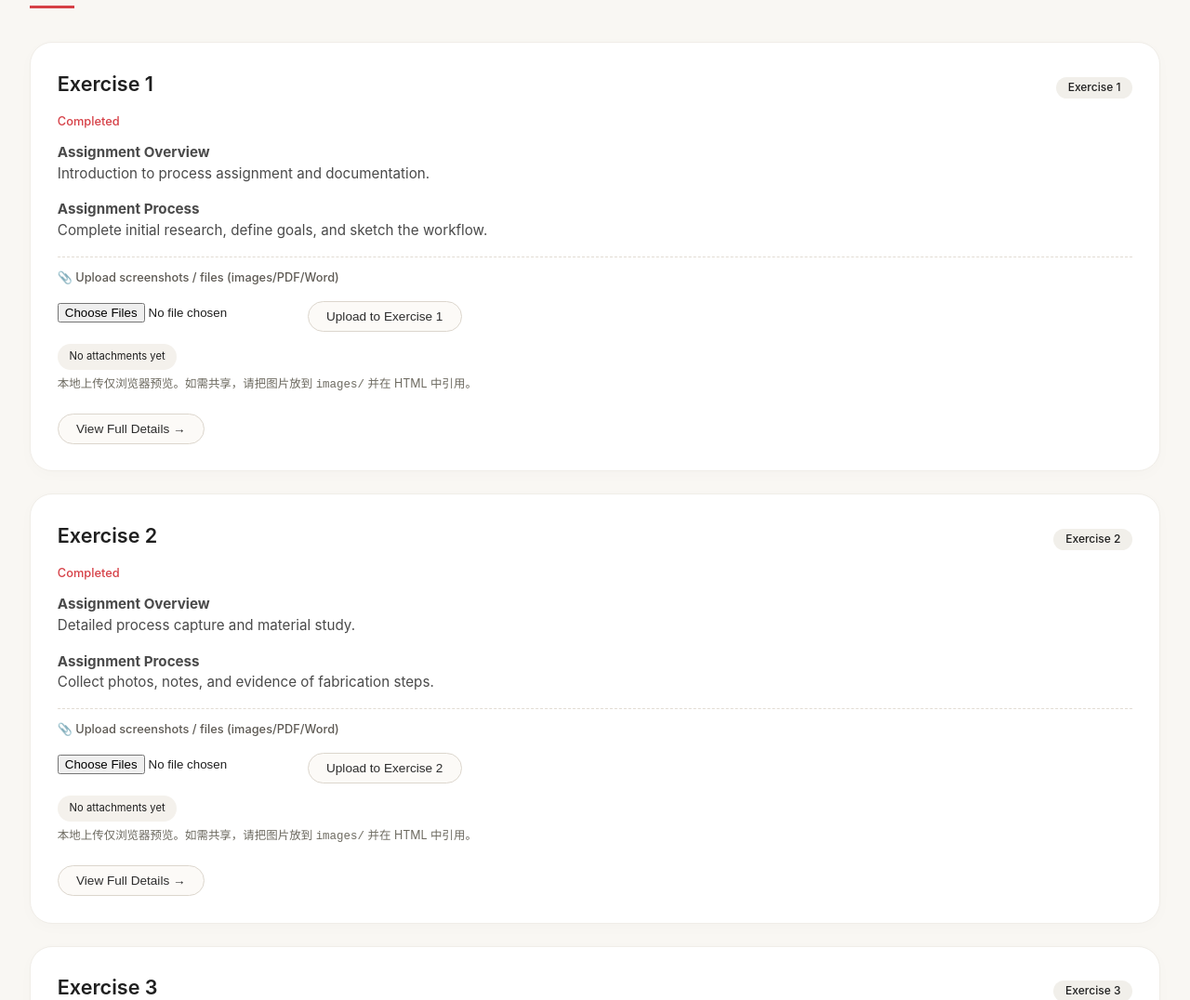
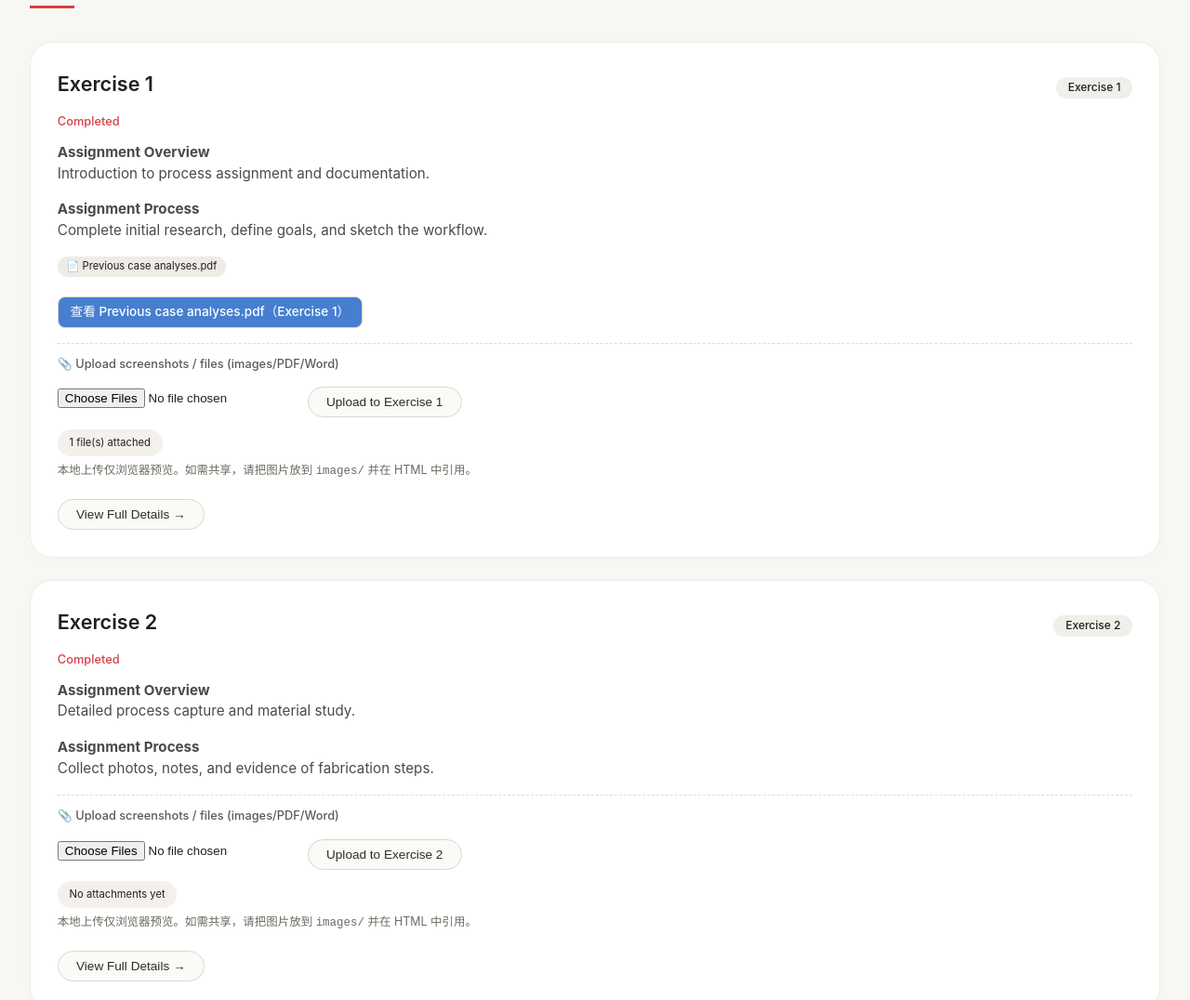
Before and after one commit to NexMaker-Fab/ZWU-2026-2-002, a plain HTML site: page index.html in a window 1280 px wide. Shown: the part 767-1843 px from the top of the page at 93% size. Drawn offline with Linux system fonts and the light colour scheme.

Commit message:
Add Previous case analyses PDF to Exercise 1

```diff
--- a/index.html
+++ b/index.html
@@ -487,7 +487,7 @@
 <script>
     // ---------- PROCESS ASSIGNMENT DATA (4 exercises) ----------
     const weeklyData = [
-        { id: "exercise1", title: "Exercise 1", status: "Completed", overview: "Introduction to process assignment and documentation.", process: "Complete initial research, define goals, and sketch the workflow.", uploads: [] },
+        { id: "exercise1", title: "Exercise 1", status: "Completed", overview: "Introduction to process assignment and documentation.", process: "Complete initial research, define goals, and sketch the workflow.", uploads: [ { name: "Previous case analyses.pdf", url: "docs/Previous%20case%20analyses.pdf", type: "application/pdf" } ] },
         { id: "exercise2", title: "Exercise 2", status: "Completed", overview: "Detailed process capture and material study.", process: "Collect photos, notes, and evidence of fabrication steps.", uploads: [] },
         { id: "exercise3", title: "Exercise 3", status: "In progress", overview: "Prototype development and testing records.", process: "Build sample parts, test performance, and document results.", uploads: [ { name: "Arduino report.pdf", url: "docs/Arduino%20report.pdf", type: "application/pdf" } ] },
         { id: "exercise4", title: "Exercise 4", status: "Pending", overview: "Final process summary and reflection.", process: "Summarize lessons learned, improvements, and next steps.", uploads: [ { name: "微信图片_20260604230413_81_1169.png", url: "images/微信图片_20260604230413_81_1169.png", type: "image/png" }, { name: "Autodesk Fusion car.pdf", url: "docs/Autodesk%20Fusion%20car.pdf", type: "application/pdf" } ] }
@@ -619,6 +619,9 @@
             }
             if (item.id === 'exercise4') {
                 extraLinkHtml = `<div style="margin-top:8px;"><a href="docs/Autodesk%20Fusion%20car.pdf" target="_blank" class="btn-detail" style="background:#467fd0; color:white; text-decoration:none; padding:0.4rem 0.8rem; border-radius:8px; display:inline-block;">查看 Autodesk Fusion car.pdf（Exercise 4）</a></div>`;
+            }
+            if (item.id === 'exercise1') {
+                extraLinkHtml = `<div style="margin-top:8px;"><a href="docs/Previous%20case%20analyses.pdf" target="_blank" class="btn-detail" style="background:#467fd0; color:white; text-decoration:none; padding:0.4rem 0.8rem; border-radius:8px; display:inline-block;">查看 Previous case analyses.pdf（Exercise 1）</a></div>`;
             }
 
             card.innerHTML = `
```
